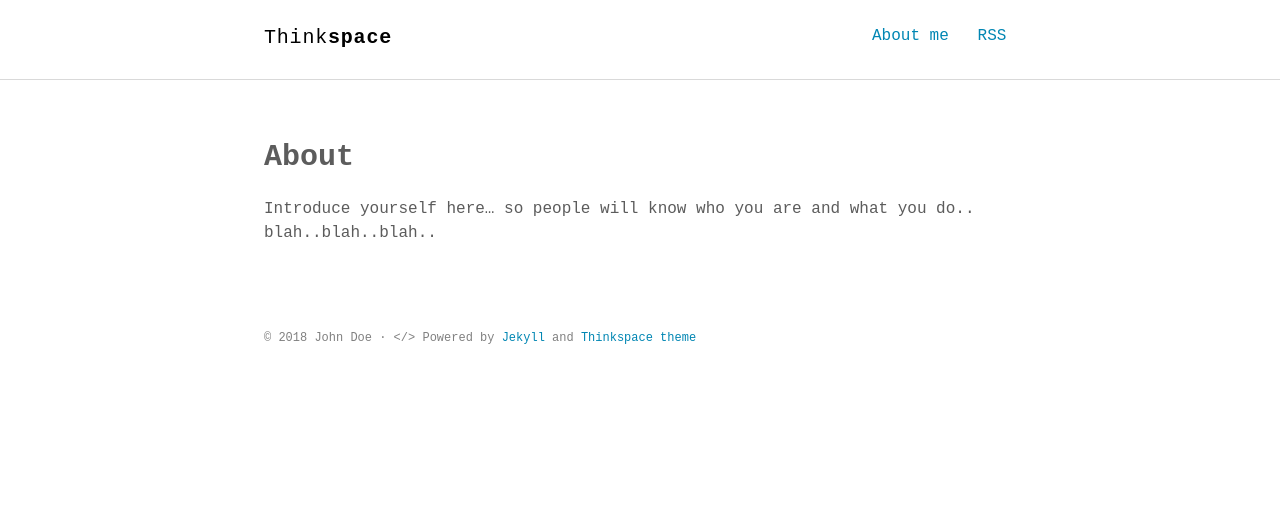
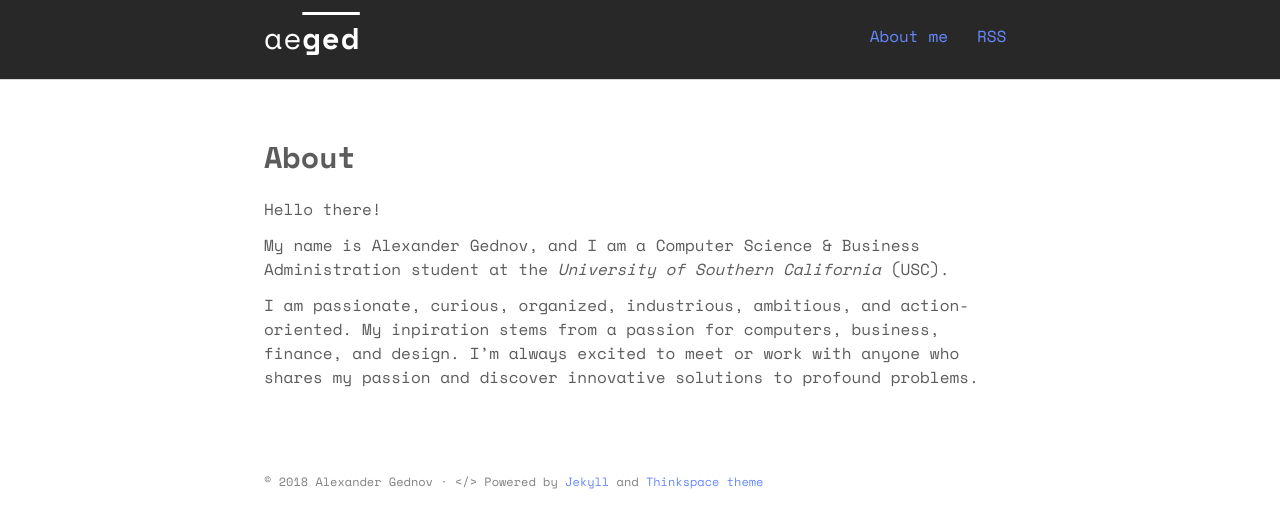
Before and after one commit to aeged/aeged.github.io, a Jekyll site: the page built from about.md, in a window 1280 px wide. Shown: the top 528 px of the page. Built offline with Jekyll 4.4.1, drawn with Linux system fonts in a browser that asks for light colours; some web fonts are replaced.

Commit message:
fixed up styling, fixed syntax highlighting to recognized json and go (as well as changed theme to Atom OneNext), added my first blog post

```diff
--- a/_config.yml
+++ b/_config.yml
@@ -1,9 +1,9 @@
 # Site settings
-title_left    : "Think"
-title_right   : "space" # default: ""
-description   : "Minimalist Jekyll theme for technical writing blog."
+title_left    : "ae"
+title_right   : "ged" # default: ""
+description   : "Alexander Gednov's personal website for projects, blogging, etc."
 keywords      : "Jekyll, theme, free, download, SEO, blog, web, minimalist, thinkspace"
-url           : https://heiswayi.github.io/thinkspace # site url
+url           : https://aeged.github.io/ # site url
 baseurl       : "" # apply repo name like "/myproject" if used under gh-pages branch, else (under master branch) just leave empty/blank
 cover         : "" # image uri like logo/cover image for site seo
 
@@ -18,6 +18,13 @@ permalink   : /:year/:title/
 markdown    : kramdown
 highlighter : rouge
 
+# More › http://kramdown.gettalong.org/quickref.html
+# Options › http://kramdown.gettalong.org/options.html
+kramdown:
+  input:          GFM
+  # https://github.com/jekyll/jekyll/pull/4090
+  syntax_highlighter: rouge
+
 source      : ./
 destination : ./_site
 
@@ -28,7 +35,7 @@ sass:
 
 # Author settings
 author:
-  name     : "John Doe"
+  name     : "Alexander Gednov"
 
 plugins:
   - jekyll-sitemap
--- a/_includes/intro.html
+++ b/_includes/intro.html
@@ -1,5 +1,5 @@
 <section class="intro">
-  <div class="container">
-    <p class="lead">Hi, I'm John Doe. I do stuffs with computer and sometimes write about it here. I'm from Penang, MY and I ship code at <a href="#">Microsoft</a>.</p>
-  </div>
+<!--   <div class="container">
+    <p class="lead">Welcome to Alex's personal website!</p>
+  </div> -->
 </section>
--- a/about.md
+++ b/about.md
@@ -4,4 +4,14 @@ title: About
 permalink: /about/
 ---
 
-Introduce yourself here... so people will know who you are and what you do.. blah..blah..blah..
+<!---
+<img src="../assets/images/author.jpg" alt="author" width="100" align="middle" style="border-radius: 50%" />
+--->
+
+Hello there!
+
+My name is Alexander Gednov, and I am a Computer Science & Business Administration student at the *University of Southern California* (USC).
+
+I am passionate, curious, organized, industrious, ambitious, and action-oriented.
+My inpiration stems from a passion for computers, business, finance, and design.
+I'm always excited to meet or work with anyone who shares my passion and discover innovative solutions to profound problems.
--- a/assets/scss/_layout.scss
+++ b/assets/scss/_layout.scss
@@ -72,13 +72,14 @@ hr {
   border-bottom: 1px solid lighten($light-gray-color, 5%);
   margin-bottom: $small-spacing;
   min-height: 80px;
+  background-color: rgb(40, 40, 40);
 }
 
 .intro {
   .author-name {
     display: inline-block;
     padding: 0 .2em;
-    background: lighten($light-gray-color, 15%)
+    background: lighten($light-gray-color, 15%);
   }
 
   a {
@@ -99,8 +100,17 @@ hr {
   line-height: 28px;
   font-weight: 300;
 
+  // text color for site logo
+  a {
+    font-weight: 300;
+    font-size: 1.5em;
+    color: $base-background-color;
+    //text-decoration: line-through;
+  }
+
   span {
     font-weight: 700;
+    text-decoration: overline;
   }
 }
 
--- a/assets/scss/_syntax-highlighting.scss
+++ b/assets/scss/_syntax-highlighting.scss
@@ -4,12 +4,16 @@
 .highlight {
   margin: $base-spacing 0;
   padding: 0;
-  box-shadow: 0px 0px 2px rgba($black-color, .1);
+  //box-shadow: 0px 0px 2px rgba($black-color, .1);
 
   .highlighter-rouge &, &, .hll, pre, code {
-    background-color: lighten($light-gray-color, 15%) !important;
+    //background-color: lighten($light-gray-color, 15%) !important;
+    color: #ffffff;
+    background-color: #282C34;
+    font-size: 10pt;
   }
 
+/*
   pre {
     margin: 0;
     padding: $base-spacing;
@@ -17,7 +21,8 @@
     line-height: 23px;
     overflow-x: auto;
     margin-bottom: 0;
-    word-break: inherit;
+    //word-break: inherit;
+    word-break: normal;
     word-wrap: inherit;
 
     &, code {
@@ -94,3 +99,77 @@
   .vi    { color: #008080 } // Name.Variable.Instance
   .il    { color: #099 } // Literal.Number.Integer.Long
 }
+*/
+
+/**
+ * Syntax highlighting styles inspired by Atom's One Dark theme
+ * https://github.com/bryanchapel/jekyllHighlighterAtomOneDarkTheme
+ */
+.highlight {
+    background: #282C34; //DONE
+    .lineno { color: #4B5363;}
+
+    .c     { color: #667689; font-style: italic } // Comment
+    .err   { color: #a61717; background-color: #e3d2d2 } // Error
+    .k     { font-weight: bold } // Keyword
+    .o     { font-weight: bold } // Operator
+    .cm    { color: #667689; font-style: italic } // Comment.Multiline
+    .cp    { color: #ABB2BF; } // Comment.Preproc
+    .c1    { color: #667689; font-style: italic } // Comment.Single
+    .cs    { color: #667689; font-weight: bold; font-style: italic } // Comment.Special
+    .gd    { color: #000; background-color: #fdd } // Generic.Deleted
+    .gd .x { color: #000; background-color: #faa } // Generic.Deleted.Specific
+    .ge    { font-style: italic } // Generic.Emph
+    .gr    { color: #a00 } // Generic.Error
+    .gh    { color: #999 } // Generic.Heading
+    .gi    { color: #000; background-color: #dfd } // Generic.Inserted
+    .gi .x { color: #000; background-color: #afa } // Generic.Inserted.Specific
+    .go    { color: #888 } // Generic.Output
+    .gp    { color: #555 } // Generic.Prompt
+    .gs    { font-weight: bold } // Generic.Strong
+    .gu    { color: #aaa } // Generic.Subheading
+    .gt    { color: #a00 } // Generic.Traceback
+    .k     {color:  #ABB2BF; font-weight: normal;}
+    .kc    { font-weight: bold } // Keyword.Constant
+    .kd    { color: #C678DD; } // Keyword.Declaration
+    .kp    { font-weight: bold } // Keyword.Pseudo
+    .kr    { color: #C678DD; } // Keyword.Reserved
+    .kt    { color: #458; font-weight: bold } // Keyword.Type
+    .m     { color: #64B6C3 } // Literal.Number
+    .p     {color: #ABB2BF;}
+    .s     { color: #98C379 } // Literal.String
+    .na    { color: #D19A66; } // Name.Attribute
+    .nb    { color: #D19A66; } // Name.Builtin
+    .nc    { color: #CD9A61; } // Name.Class
+    .no    { color: #008080 } // Name.Constant
+    .ni    { color: #800080 } // Name.Entity
+    .ne    { color: #6CAFF2; font-weight: bold } // Name.Exception
+    .nf    { color: #6CAFF2; } // Name.Function
+    .nn    { color: #555 } // Name.Namespace
+    .nt    { color: #D86C74 } // Name.Tag
+    .nv    { color: #008080 } // Name.Variable
+    .nx    { color: #D19A66;}
+    .ow    { font-weight: bold } // Operator.Word
+    .w     { color: #bbb } // Text.Whitespace
+    .mf    { color: #099 } // Literal.Number.Float
+    .mh    { color: #099 } // Literal.Number.Hex
+    .mi    { color: #099 } // Literal.Number.Integer
+    .mo    { color: #099 } // Literal.Number.Oct
+    .sb    { color: #d14 } // Literal.String.Backtick
+    .sc    { color: #d14 } // Literal.String.Char
+    .sd    { color: #d14 } // Literal.String.Doc
+    .s2    { color: #98C379; } // Literal.String.Double
+    .se    { color: #d14 } // Literal.String.Escape
+    .sh    { color: #d14 } // Literal.String.Heredoc
+    .si    { color: #d14 } // Literal.String.Interpol
+    .sx    { color: #d14 } // Literal.String.Other
+    .sr    { color: #009926 } // Literal.String.Regex
+    .s1    { color: #98C379; } // Literal.String.Single
+    .ss    { color: #990073 } // Literal.String.Symbol
+    .bp    { color: #999 } // Name.Builtin.Pseudo
+    .vc    { color: #008080 } // Name.Variable.Class
+    .vg    { color: #008080 } // Name.Variable.Global
+    .vi    { color: #008080 } // Name.Variable.Instance
+    .il    { color: #099 } // Literal.Number.Integer.Long
+}
+}
--- a/assets/scss/_variables.scss
+++ b/assets/scss/_variables.scss
@@ -1,10 +1,13 @@
 // Typography
-@import url('https://fonts.googleapis.com/css?family=Overpass+Mono:400,700');
-$base-font-family: 'Overpass Mono', monospace;
+//@import url('https://fonts.googleapis.com/css?family=Overpass+Mono:400,700');
+@import url('https://fonts.googleapis.com/css?family=Space+Mono:400,700');
+//$base-font-family: 'Overpass Mono', monospace;
+$base-font-family: 'Space Mono', monospace;
 $heading-font-family: $base-font-family;
 
+
 // Font Sizes
-$base-font-size: 1em;
+$base-font-size: 12pt;
 
 // Line height
 $base-line-height: 1.5;
@@ -21,7 +24,8 @@ $primary-color: #000;
 $action-color: $primary-color;
 $white-color: #fff;
 $black-color: #000;
-$blue-color: #0086B3;
+// $blue-color: #0086B3;
+$blue-color: #6688FF;
 $dark-gray-color: #333;
 $medium-gray-color: #999;
 $light-gray-color: #ccc;
@@ -38,7 +42,8 @@ $base-background-color: $white-color;
 $secondary-background-color: tint($base-border-color, 80%);
 
 // Forms
-$form-box-shadow: inset 0 1px 3px rgba($black-color, 0.06);
+//$form-box-shadow: inset 0 1px 3px rgba($black-color, 0.06);
+$form-box-shadow: none;
 $form-box-shadow-focus: $form-box-shadow, 0 0 5px adjust-color($action-color, $lightness: -5%, $alpha: -0.3);
 
 // Animations
```
Also changed, not shown: _posts/2018-07-30-parsing-json data-from-api-calls-in-go.md (added, +360 -0 lines), assets/images/author.jpg, 12 other files.
